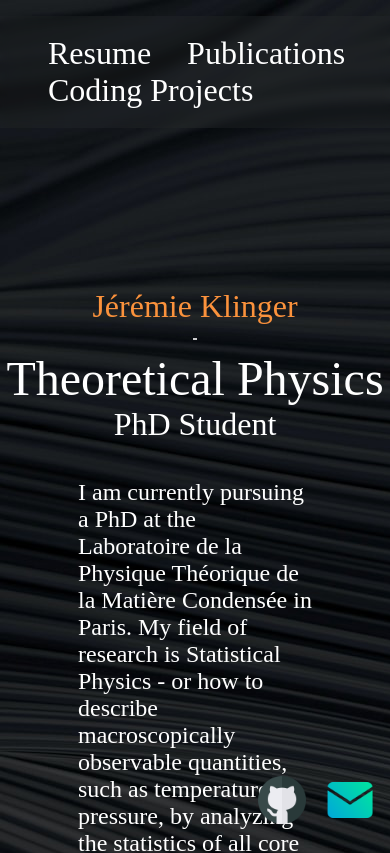
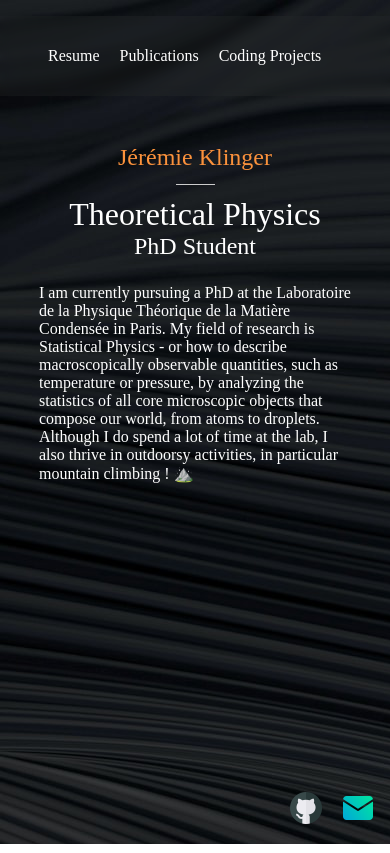
Before and after one commit to zweinalbereicht/zweinalbereicht.github.io, a plain HTML site: page index.html in a window 390 px wide. Shown: the top 853 px of the page. Drawn offline with Linux system fonts and the light colour scheme.

Commit message:
main page mobile version

```diff
--- a/main.css
+++ b/main.css
@@ -122,3 +122,128 @@ footer img {
 footer img:hover {
   max-height:105%;
 }
+
+/* making the thing for mobile */
+@media only screen and (max-width: 600px){
+
+body {
+    height:100%;
+    margin:0px;
+    background-image: url('./assets/maxim-berg-RP1ny6ItgAM-unsplash.jpg');
+    background-size: 1920px 1248px;
+    background-position:0% 0%;
+    /* overflow:hidden; */
+    font-family: "Barlow"
+}
+.navBar {
+    background-color: rgba(45, 46, 48,0.3);
+    /* background-color: rgba(100, 0, 0,0.3); */
+    height: 5em;
+    /* height: 100em; */
+    width: 100%;
+    display: flex;
+    justify-content:space-between;
+    margin-top: 1em;
+    margin-bottom:1em;
+    -webkit-backdrop-filter: blur(5px);
+    backdrop-filter: blur(5px);
+}
+
+.navBar .homepage {
+    /* border: solid white; */
+    color:white;
+    text-align:center;
+    font-size:0.3em;
+    margin:auto;
+    /* margin-left:2em; */
+
+    display:inline-block;
+}
+
+.navBar .tabList {
+    /* border: solid white; */
+    /* display: flex; */
+    /* margin:auto; */
+    /* margin-right:2em; */
+    /* justify-content:center; */
+    width:100%;
+    padding-left:3em;
+    margin: auto;
+}
+
+.tabListItem {
+    /* border: solid black; */
+    margin-right:1em;
+    color:white;
+    /* margin-right:50px; */
+    font-size:1em;
+    text-decoration:none;
+    transition: font-size 0.4s;
+}
+
+.mainPage {
+    margin-top:3em;
+    /* border: solid blue 1px; */
+}
+
+.mainPageTitle {
+    /* border:solid black 1px; */
+    color:white;
+}
+
+
+.name {
+    text-align:center;
+    font-size:1.5em;
+    color: #fb923c;
+}
+.separator {
+    display: block;
+    height: 1px;
+    border: 0;
+    border-top: 1px solid #ccc;
+    margin: auto;
+    margin-top:13px;
+    width:10%;
+    padding: 0;
+}
+
+.physics {
+    margin-top:10px;
+    text-align:center;
+    font-size:2em;
+}
+
+.student {
+    text-align:center;
+    font-size:1.5em;
+}
+
+.mainPageDescription {
+    margin:auto;
+    margin-top: 1.5em;
+    width:80% ;
+    text-align:left;
+    color:white;
+    font-size:1em;
+}
+
+footer {
+  position:fixed;
+  bottom: 20px;
+  height:2em;
+  width:100%;
+}
+
+footer img {
+  margin:auto;
+  margin-right:1em;
+  max-height:100%;
+  transition: max-height 0.4s;
+}
+
+footer img:hover {
+  max-height:105%;
+}
+
+}
```
